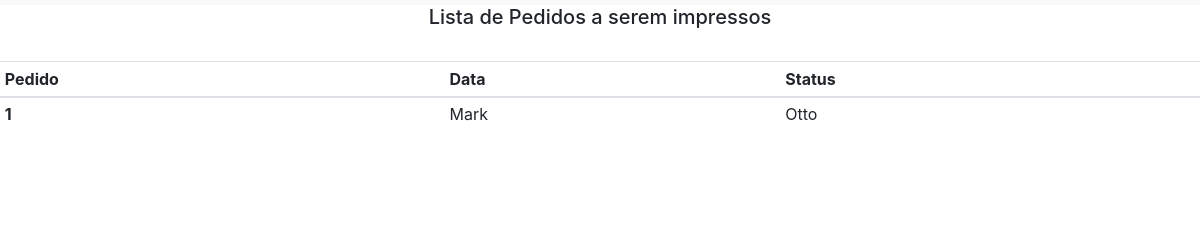
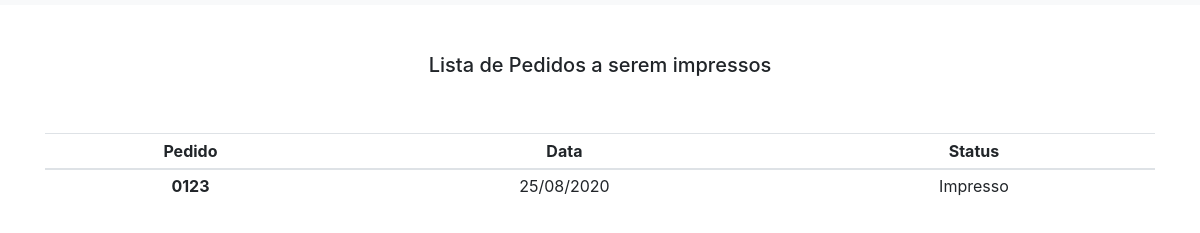
Before and after one commit to PedroFF/restaurant-orders-printer-electron, an Electron app: page html/index.html in a window 1200 px wide. Shown: the part 51-284 px from the top of the page. Drawn offline with nearby package versions, Linux system fonts and the light colour scheme.

Commit message:
feat: update index.html

```diff
--- a/html/index.html
+++ b/html/index.html
@@ -19,43 +19,43 @@
         <div class="collapse navbar-collapse" id="navbarNav">
             <ul class="navbar-nav">
                 <li class="nav-item">
-                    <a class="nav-link" href="#">Histórico de Pedidos</a>
+                    <a class="nav-link" href="historico.html">Histórico de Pedidos</a>
                 </li>
                 <li class="nav-item">
-                    <a class="nav-link" href="#">Configurações</a>
+                    <a class="nav-link" href="configuracoes.html">Configurações</a>
                 </li>
                 <li class="nav-item">
-                    <a class="nav-link" href="#">Ajuda</a>
+                    <a class="nav-link" href="ajuda.html">Ajuda</a>
                 </li>
                 <li class="nav-item">
-                    <a class="nav-link" href="#">Sobre</a>
+                    <a class="nav-link" href="sobre.html">Sobre</a>
                 </li>
             </ul>
         </div>
     </nav>
-
+    <br><br>
     <center><h5>Lista de Pedidos a serem impressos</h5></center>
-    <br>
-
+    <br><br>
+    <div class="container">
     <table class="table table-sm">
         <thead>
             <tr>
-                <th scope="col">Pedido</th>
-                <th scope="col">Data</th>
-                <th scope="col">Status</th>
+                <th scope="col"><center>Pedido</center></th>
+                <th scope="col"><center>Data</center></th>
+                <th scope="col"><center>Status</center></th>
 
             </tr>
         </thead>
         <tbody>
             <tr>
-                <th scope="row">1</th>
-                <td>Mark</td>
-                <td>Otto</td>
+                <th scope="row"><center>0123</center></th>
+                <td><center>25/08/2020</center></td>
+                <td><center>Impresso</center></td>
             </tr>
 
         </tbody>
     </table>
-
+</div>
     <script src="https://code.jquery.com/jquery-3.5.1.slim.min.js"
         integrity="sha384-DfXdz2htPH0lsSSs5nCTpuj/zy4C+OGpamoFVy38MVBnE+IbbVYUew+OrCXaRkfj"
         crossorigin="anonymous"></script>
```
